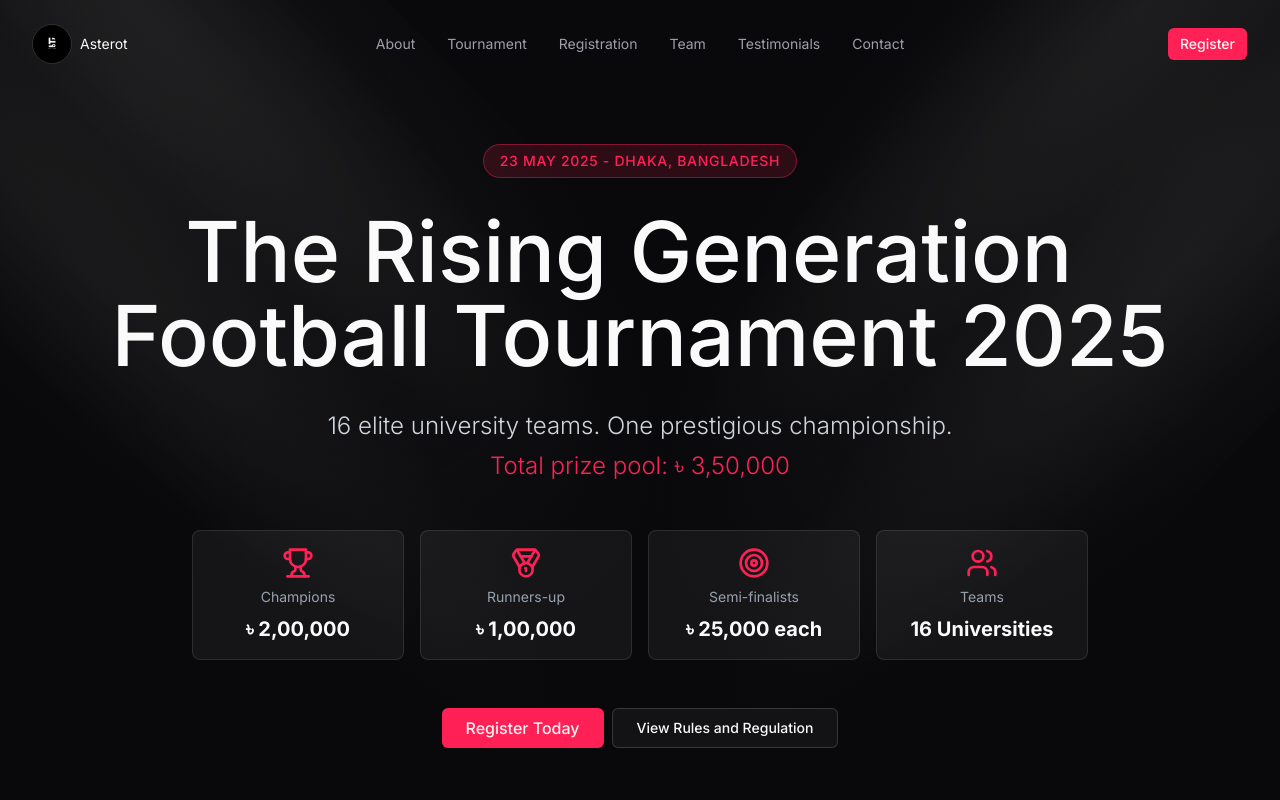
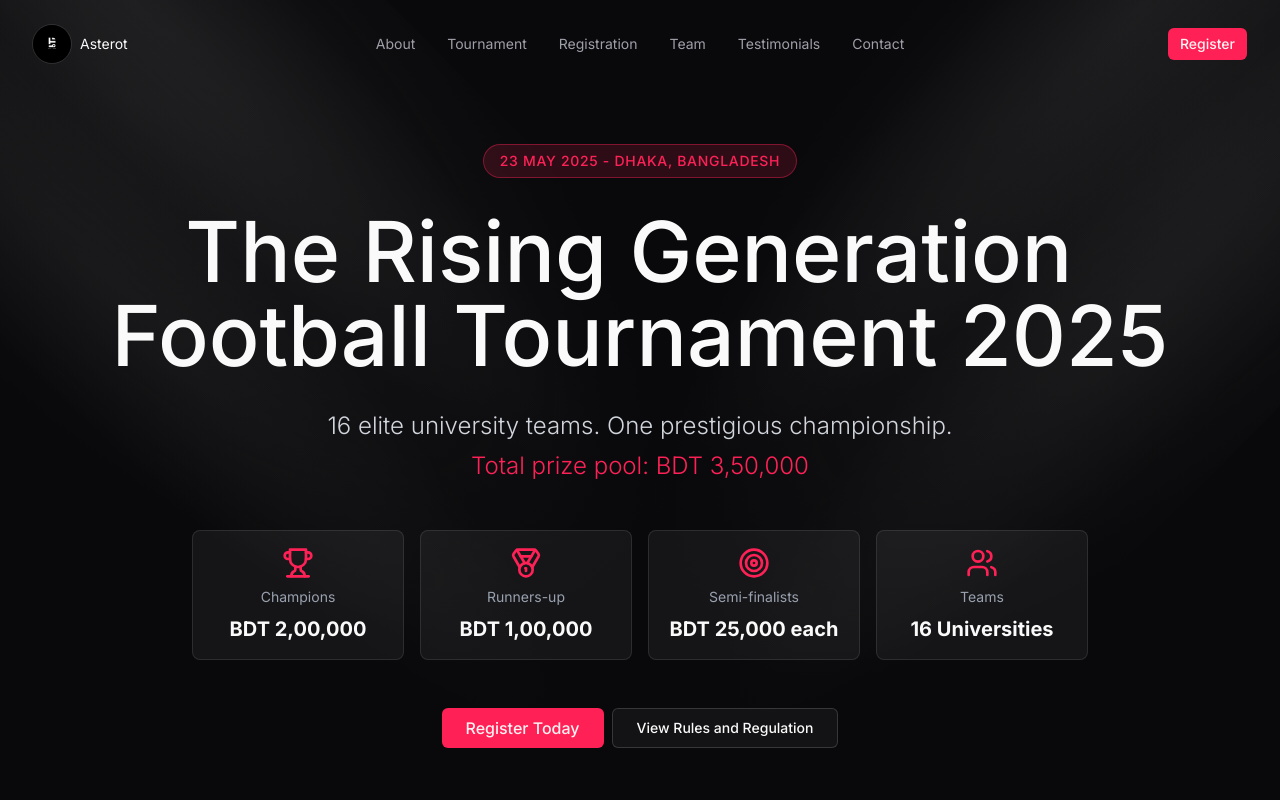
Before and after one commit to CodeWizard-AB/asterot-landing-page, a Next.js app: page / in a window 1280 px wide. Shown: the top 800 px of the page. Built offline with nearby package versions, Linux system fonts and the light colour scheme.

Commit message:
Character Changes

```diff
--- a/components/hero-section.tsx
+++ b/components/hero-section.tsx
@@ -29,17 +29,17 @@ const PRIZE_INFO = [
 	{
 		icon: Trophy,
 		label: "Champions",
-		value: "৳  2,00,000",
+		value: "BDT 2,00,000",
 	},
 	{
 		icon: Medal,
 		label: "Runners-up",
-		value: "৳  1,00,000",
+		value: "BDT 1,00,000",
 	},
 	{
 		icon: Target,
 		label: "Semi-finalists",
-		value: "৳  25,000 each",
+		value: "BDT 25,000 each",
 	},
 	{
 		icon: Users,
@@ -94,7 +94,7 @@ export default function HeroSection() {
 								<p className="text-xl md:text-2xl mb-12 mt-8 max-w-3xl mx-auto text-gray-300 font-light">
 									16 elite university teams. One prestigious championship.
 									<span className="block mt-2 text-chart-5">
-										Total prize pool: ৳ 3,50,000
+										Total prize pool: BDT 3,50,000
 									</span>
 								</p>
 							</AnimatedGroup>
```
